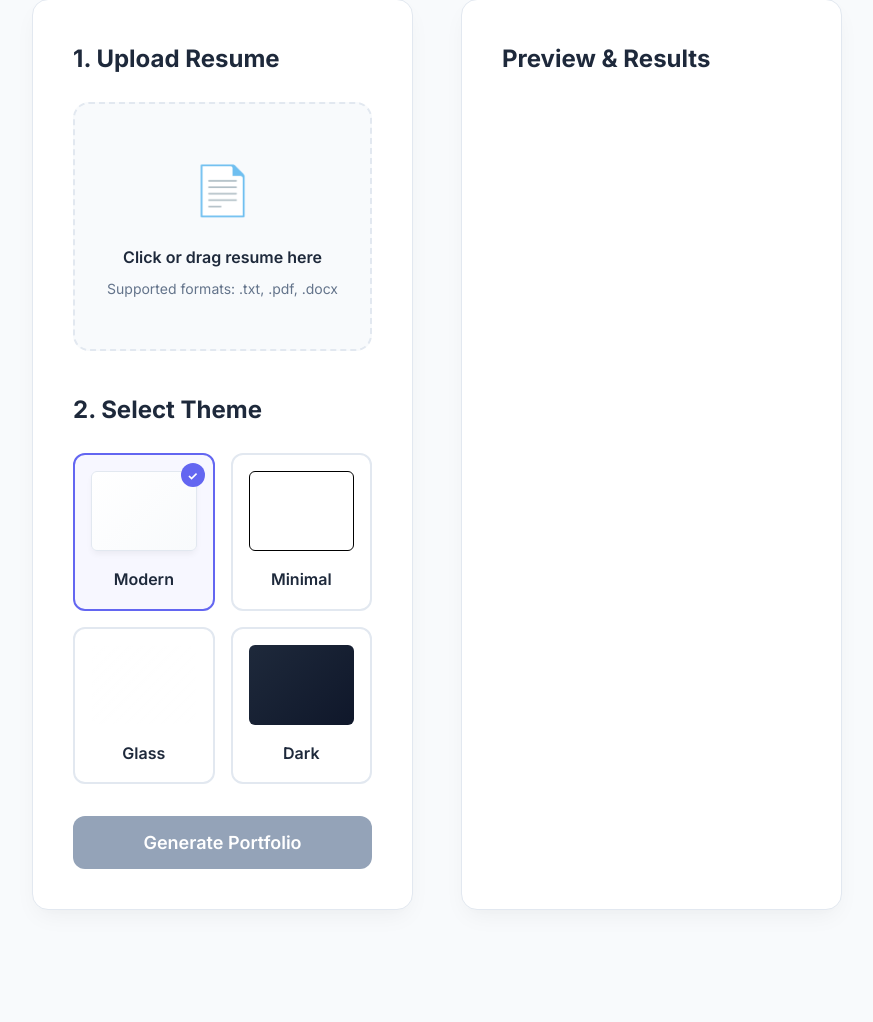
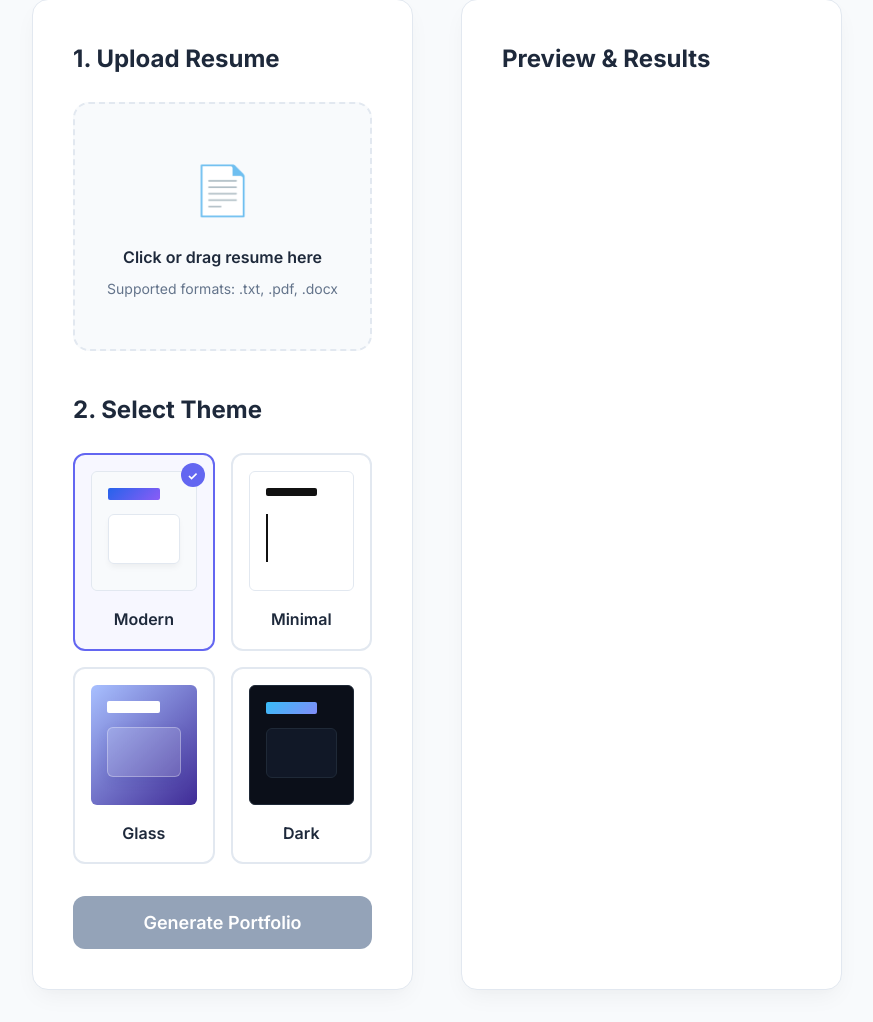
Before and after one commit to somyamaheshwari2612/aiportfoliogen, a Flask app: page / in a window 1280 px wide. Shown: the part 227-1249 px from the top of the page, without its empty margins (203-1076 px from the left). Before the commit the page ends 1137 px from the top, so only its background shows below. Run offline with Flask 3, Linux system fonts and the light colour scheme.

Commit message:
Bug fixes

```diff
--- a/static/css/base.css
+++ b/static/css/base.css
@@ -174,32 +174,86 @@ header p {
 }
 
 .theme-preview {
-    height: 80px;
+    height: 120px;
     border-radius: 6px;
     margin-bottom: 1rem;
-    background: linear-gradient(135deg, #f1f5f9, #e2e8f0);
+    position: relative;
+    overflow: hidden;
+}
+
+/* Base Mini-Layout structure inside the preview */
+.theme-preview::before {
+    content: '';
+    position: absolute;
+    top: 16px;
+    left: 16px;
+    width: 50%;
+    height: 12px;
+    border-radius: 2px;
+}
+.theme-preview::after {
+    content: '';
+    position: absolute;
+    top: 42px;
+    left: 16px;
+    right: 16px;
+    height: 48px;
+    border-radius: 6px;
 }
 
 /* Modern Theme Preview */
 .theme-card[data-theme="modern"] .theme-preview {
-    background: linear-gradient(135deg, #ffffff, #f8fafc);
+    background: #f8fafc;
     border: 1px solid #e2e8f0;
+}
+.theme-card[data-theme="modern"] .theme-preview::before {
+    background: linear-gradient(135deg, #2563eb, #8b5cf6);
+}
+.theme-card[data-theme="modern"] .theme-preview::after {
+    background: #ffffff;
     box-shadow: 0 4px 6px -1px rgba(0,0,0,0.05);
+    border: 1px solid #e2e8f0;
 }
+
 /* Minimal Theme Preview */
 .theme-card[data-theme="minimal"] .theme-preview {
     background: #ffffff;
-    border: 1px solid #000000;
+    border: 1px solid #e2e8f0;
 }
+.theme-card[data-theme="minimal"] .theme-preview::before {
+    background: #111111;
+    height: 8px; /* simulate serif heading */
+}
+.theme-card[data-theme="minimal"] .theme-preview::after {
+    background: transparent;
+    border-left: 2px solid #111;
+    border-radius: 0;
+}
+
 /* Glass Theme Preview */
 .theme-card[data-theme="glass"] .theme-preview {
-    background: linear-gradient(135deg, rgba(255,255,255,0.4), rgba(255,255,255,0.1));
-    backdrop-filter: blur(10px);
-    border: 1px solid rgba(255,255,255,0.8);
+    background: linear-gradient(135deg, #a8c0ff, #3f2b96);
 }
+.theme-card[data-theme="glass"] .theme-preview::before {
+    background: #ffffff;
+}
+.theme-card[data-theme="glass"] .theme-preview::after {
+    background: rgba(255, 255, 255, 0.15);
+    border: 1px solid rgba(255, 255, 255, 0.3);
+    box-shadow: 0 4px 12px rgba(31, 38, 135, 0.1);
+}
+
 /* Dark Theme Preview */
 .theme-card[data-theme="dark"] .theme-preview {
-    background: linear-gradient(135deg, #1e293b, #0f172a);
+    background: #0b0f19;
+    border: 1px solid #1f2937;
+}
+.theme-card[data-theme="dark"] .theme-preview::before {
+    background: linear-gradient(135deg, #38bdf8, #818cf8);
+}
+.theme-card[data-theme="dark"] .theme-preview::after {
+    background: #111827;
+    border: 1px solid #1f2937;
 }
 
 .theme-name {
--- a/static/js/preview.js
+++ b/static/js/preview.js
@@ -75,6 +75,36 @@ document.addEventListener('DOMContentLoaded', () => {
         resultsArea.style.display = 'none';
         loaderContainer.style.display = 'block';
 
+        // Dynamic Loading State
+        const loadingText = document.getElementById('loading-text');
+        const loadingProgress = document.getElementById('loading-progress');
+        const loadingMessages = [
+            "Extracting resume data...",
+            "AI is crafting your portfolio...",
+            "Applying design systems...",
+            "Polishing layout...",
+            "Finalizing your website..."
+        ];
+
+        let messageIndex = 0;
+        let progress = 0;
+
+        if(loadingProgress) loadingProgress.style.width = '0%';
+        if(loadingText) loadingText.textContent = loadingMessages[0];
+
+        const loadingInterval = setInterval(() => {
+            messageIndex = (messageIndex + 1) % loadingMessages.length;
+            if(loadingText) loadingText.textContent = loadingMessages[messageIndex];
+        }, 1500);
+
+        const progressInterval = setInterval(() => {
+            if (progress < 90) { // Fake progress stops at 90% until fetch resolves
+                progress += Math.random() * 15 + 5;
+                if (progress > 90) progress = 90;
+                if(loadingProgress) loadingProgress.style.width = `${progress}%`;
+            }
+        }, 500);
+
         const formData = new FormData();
         formData.append('resume', selectedFile);
         formData.append('theme', selectedTheme);
@@ -87,8 +117,13 @@ document.addEventListener('DOMContentLoaded', () => {
 
             const data = await response.json();
 
+            clearInterval(loadingInterval);
+            clearInterval(progressInterval);
+            if(loadingProgress) loadingProgress.style.width = '100%';
+
             if (data.success) {
-                // Show results
+                // Show results after a tiny delay so they see 100%
+                setTimeout(() => {
                     loaderContainer.style.display = 'none';
                     resultsArea.style.display = 'block';
                     generateBtn.disabled = false; // Re-enable button for regeneration
@@ -97,12 +132,15 @@ document.addEventListener('DOMContentLoaded', () => {
                     setTimeout(() => {
                         meterFill.style.width = `${data.completeness}%`;
                     }, 100);
+                }, 400);
             } else {
                 alert('Generation failed: ' + data.error);
                 loaderContainer.style.display = 'none';
                 generateBtn.disabled = false;
             }
         } catch (error) {
+            clearInterval(loadingInterval);
+            clearInterval(progressInterval);
             alert('An error occurred during generation.');
             console.error(error);
             loaderContainer.style.display = 'none';
--- a/templates/index.html
+++ b/templates/index.html
@@ -50,7 +50,10 @@
 
                 <div id="loader-container" class="loader-container">
                     <div class="spinner"></div>
-                    <p>AI is analyzing your resume and building your portfolio...</p>
+                    <p id="loading-text" style="font-weight: 500; margin-bottom: 1rem;">Analyzing your resume...</p>
+                    <div class="meter-bg" style="width: 80%; margin: 0 auto;">
+                        <div id="loading-progress" class="meter-fill" style="width: 0%; background: linear-gradient(90deg, #6366f1, #a855f7); transition: width 0.5s ease;"></div>
+                    </div>
                 </div>
 
                 <div id="results-area" class="results-area">
```
Also changed, not shown: static/css/glass.css (+17 -61 lines), 1 other file. Lines whose indentation alone changed are shown as unchanged.
